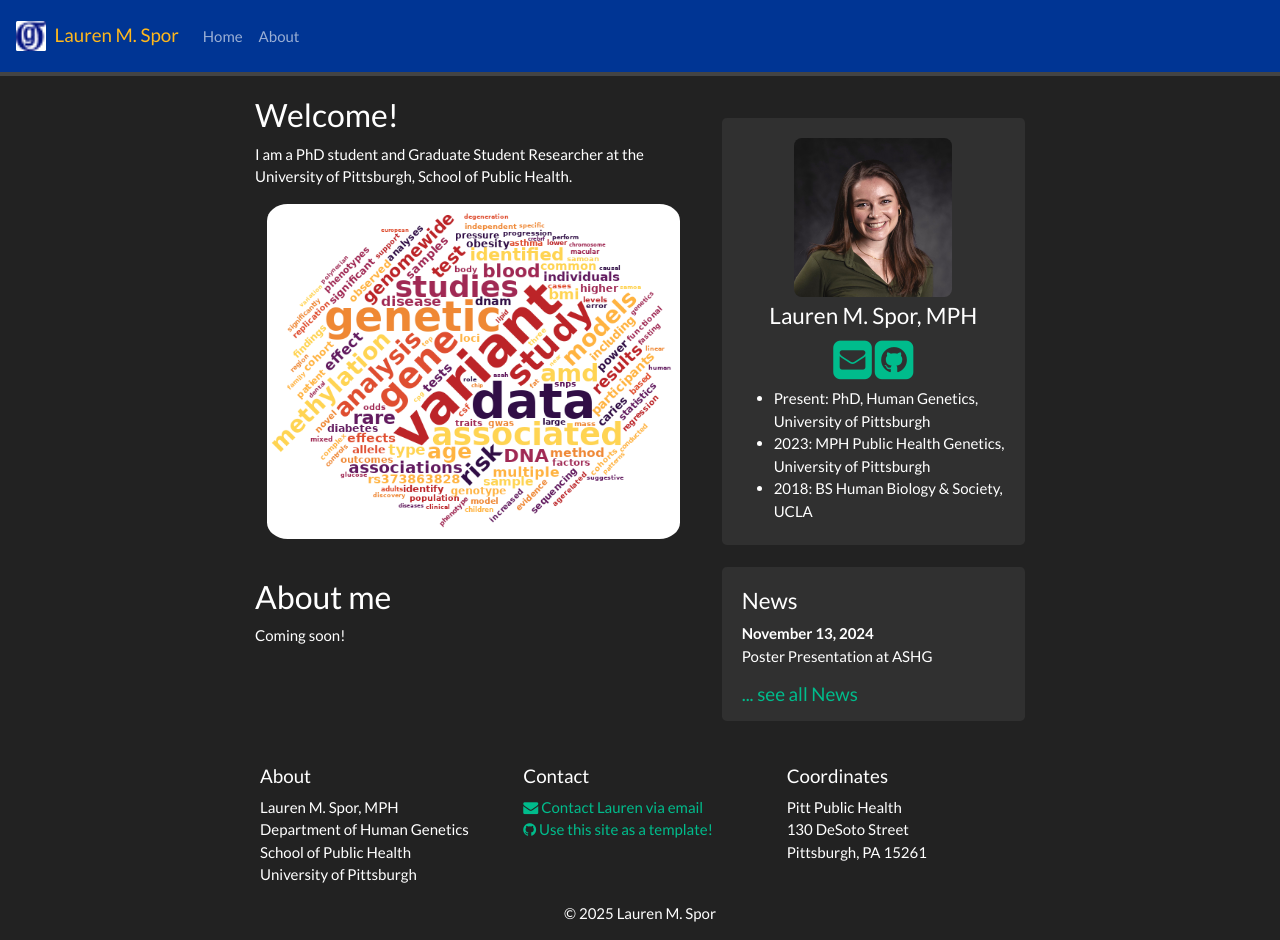
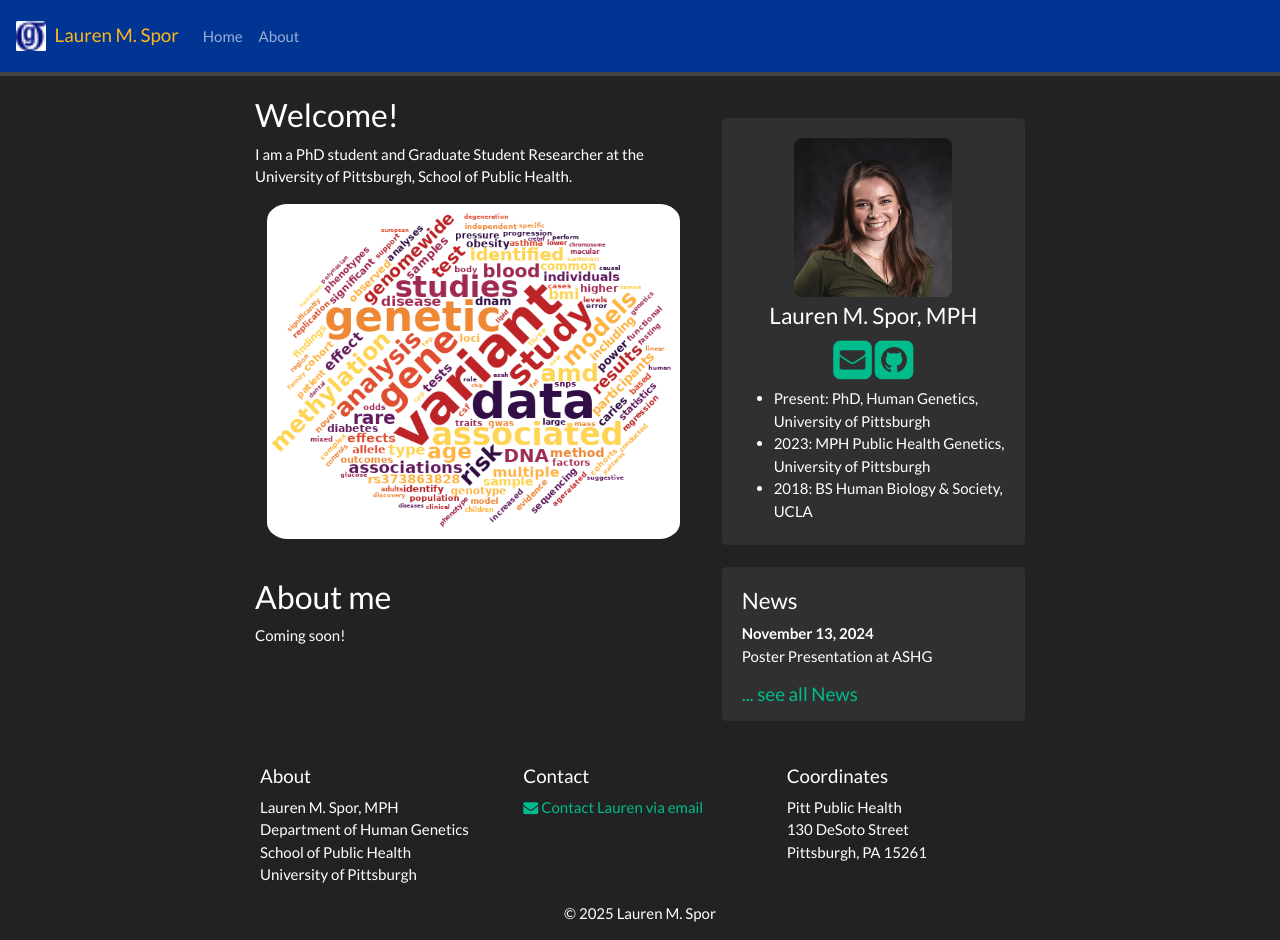
Before and after one commit to Lspor/Lauren_Spor, a Jekyll site: the page built from _pages/home.md, in a window 1280 px wide and 940 px high. Built offline with Jekyll 4.4.1, drawn with Linux system fonts in a browser that asks for light colours; nearby versions of some CDN libraries; a style sheet for code colours, icons or effects is not loaded.

Commit message:
Update _config.yml

```diff
--- a/_config.yml
+++ b/_config.yml
@@ -24,13 +24,11 @@ location: >
 
 contact: >
   <a href="mailto:lauren.spor@pitt.edu" target="_blank"><i class="fa fa-envelope fa-1x"></i> Contact Lauren via email</a> <br/>
-  <a href="https://github.com/DanielEWeeks/Daniel_E_Weeks" target="_blank"><i class="fa fa-github fa-1x"></i> Use this site as a template!</a>
+#  <a href="https://github.com/DanielEWeeks/Daniel_E_Weeks" target="_blank"><i class="fa fa-github fa-1x"></i> Use this site as a template!</a>
 
 # Pages shown in navbar
 nav_pages:
   - name: about
-#  - name: team
-#  - name: teaching
 #  - name: publications
 # - name: talks
 # - name: research
```
